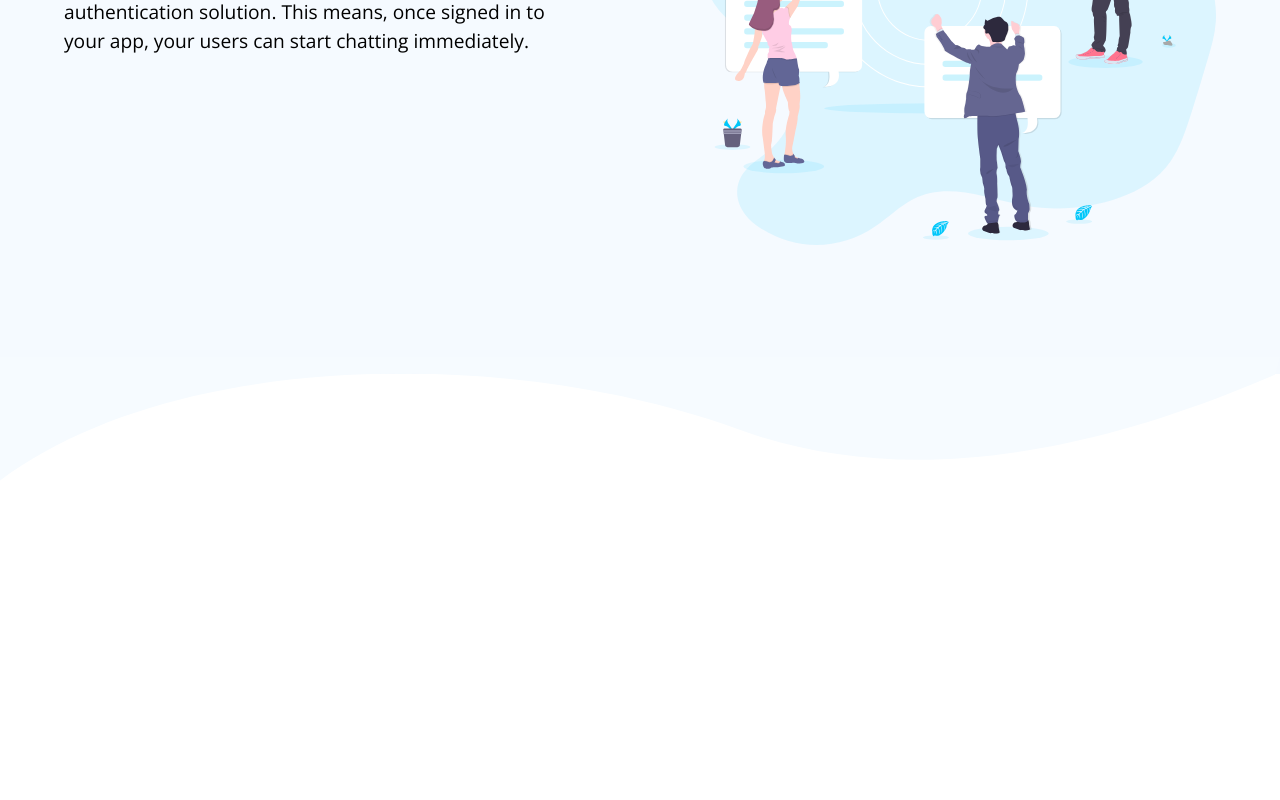
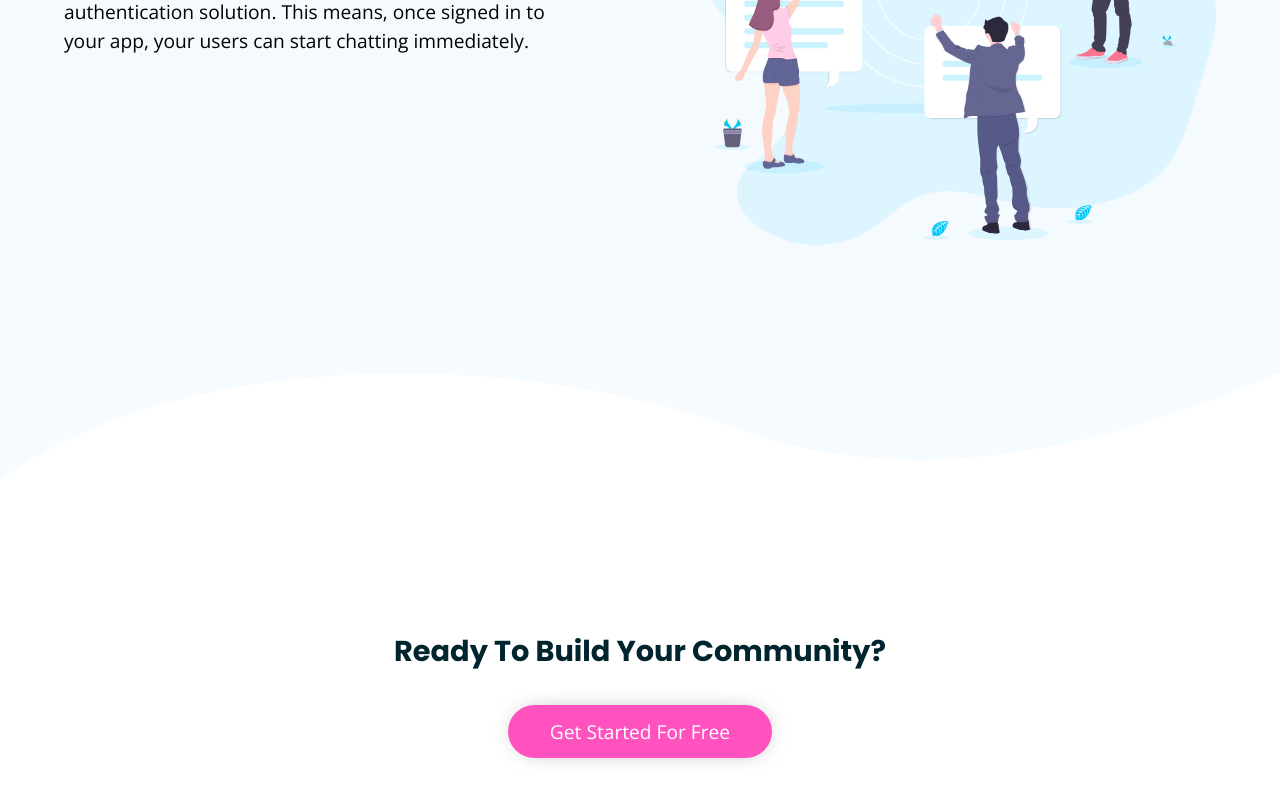
Before and after one commit to AbderrahmaneFadili/huddle-landing-page-react, a React (Create React App) app: page / in a window 1280 px wide. Shown: the part 3925-4725 px from the top of the page. Before the commit the page ends 4406 px from the top, so only its background shows below. Built offline with nearby package versions, Linux system fonts and the light colour scheme.

Commit message:
Buil Your Community Section

```diff
--- a/src/App.jsx
+++ b/src/App.jsx
@@ -8,6 +8,7 @@ import Header from "./components/Header/Header";
 import IntroSection from "./components/IntroSection/IntroSection";
 import CommunitiesSection from "./components/CommunitiesSection/CommunitiesSection";
 import AboutSetion from "./components/AboutSection/AboutSetion";
+import ReadyToBuild from "./components/ReadyToBuild/ReadyToBuild";
 
 const App = () => {
   console.log(aboutOne);
@@ -21,6 +22,7 @@ const App = () => {
         <AboutSetion {...aboutOne} />
         <AboutSetion {...aboutTwo} />
         <AboutSetion {...aboutThree} />
+        <ReadyToBuild />
       </>
     </ThemeProvider>
   );
--- /dev/null
+++ b/src/components/ReadyToBuild/ReadyToBuild.jsx
@@ -0,0 +1,19 @@
+import React from "react";
+import Button from "../Button/Button";
+import {
+  ReadyToBuildWrapper,
+  ReadyToBuildTitle,
+  ReadyToBuildContainer,
+} from "./ReadyToBuild.styles";
+const ReadyToBuild = () => {
+  return (
+    <ReadyToBuildWrapper>
+      <ReadyToBuildContainer>
+        <ReadyToBuildTitle>Ready To Build Your Community?</ReadyToBuildTitle>
+        <Button rounded>Get Started For Free</Button>
+      </ReadyToBuildContainer>
+    </ReadyToBuildWrapper>
+  );
+};
+
+export default ReadyToBuild;
--- /dev/null
+++ b/src/components/ReadyToBuild/ReadyToBuild.styles.js
@@ -0,0 +1,19 @@
+import styled from "styled-components";
+
+export const ReadyToBuildWrapper = styled.section`
+  padding: 14rem 0;
+`;
+
+export const ReadyToBuildContainer = styled.div`
+  display: flex;
+  justify-content: center;
+  align-items: center;
+  flex-direction: column;
+`;
+
+export const ReadyToBuildTitle = styled.h1`
+  color: var(--very-dark-cyan);
+  font-size: 1.8rem;
+  text-align: center;
+  margin: 2rem 0;
+`;
```
